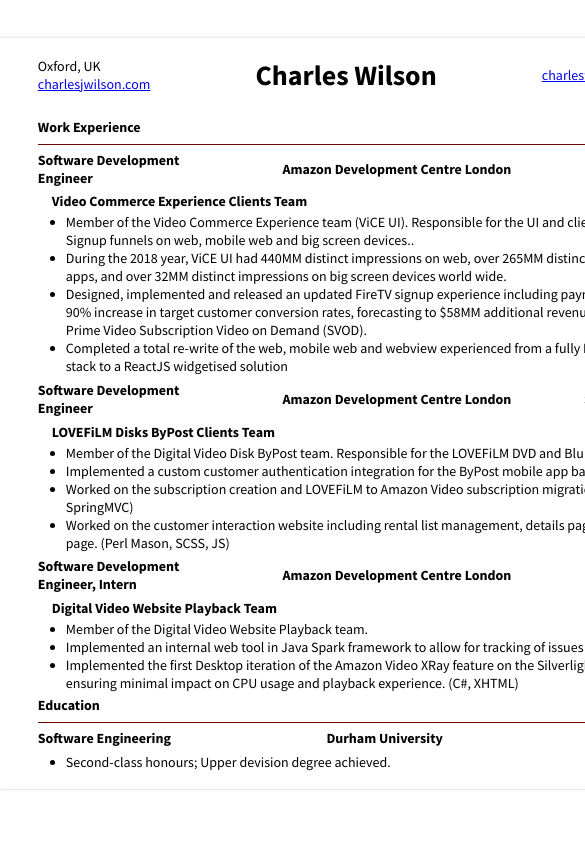
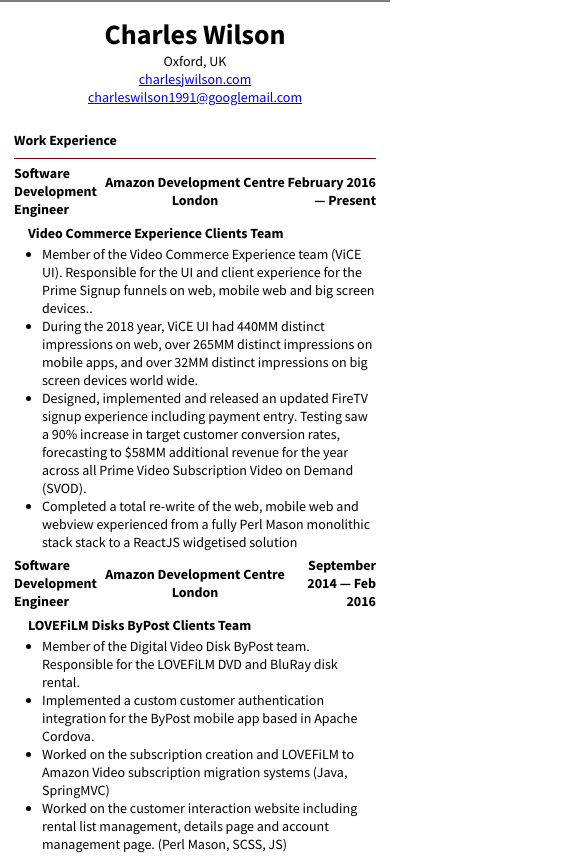
Before and after one commit to CharlesJWilson/cjw_cv, a plain HTML site: page html/index.html in a window 390 px wide. Shown: the top 856 px of the page, 585 px wide, since content can reach past the window. Drawn offline with Linux system fonts and the light colour scheme.

Commit message:
Updated Styling to include mobile breakpoint
Page now properly displays on mobile devices with a re-ordered header section.

```diff
--- a/html/style.scss
+++ b/html/style.scss
@@ -81,3 +81,32 @@
         padding-left: 2em;
     }
 }
+
+@media only screen and (max-width: 600px) {
+    .a-page {
+        width:100%;
+        box-shadow: none;
+        padding: 1em;
+        margin: 0;
+        border: 0;
+        border-top: 2px solid rgba(0,0,0,0.5)
+    }
+
+    #header {
+        flex-direction: column;
+
+        h1 {
+            order: 1;
+        }
+
+        #header-email {
+            text-align: center;
+            order: 3;
+        }
+
+        #header-location {
+            text-align: center;
+            order: 2;
+        }
+    }
+}
```
Also changed, not shown: html/style.css, 1 other file.
